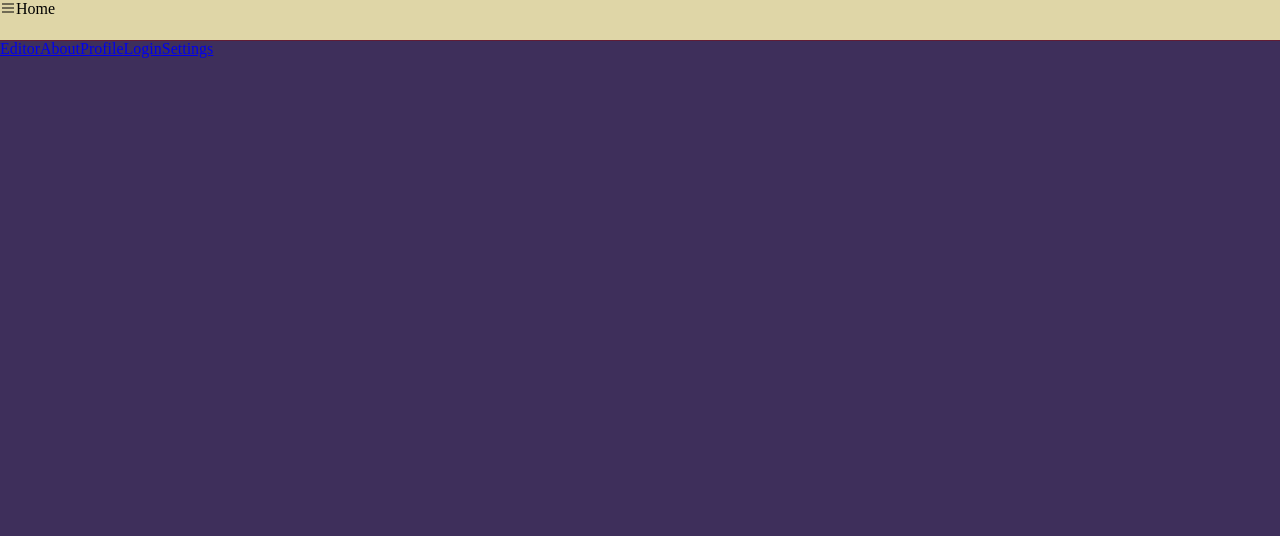
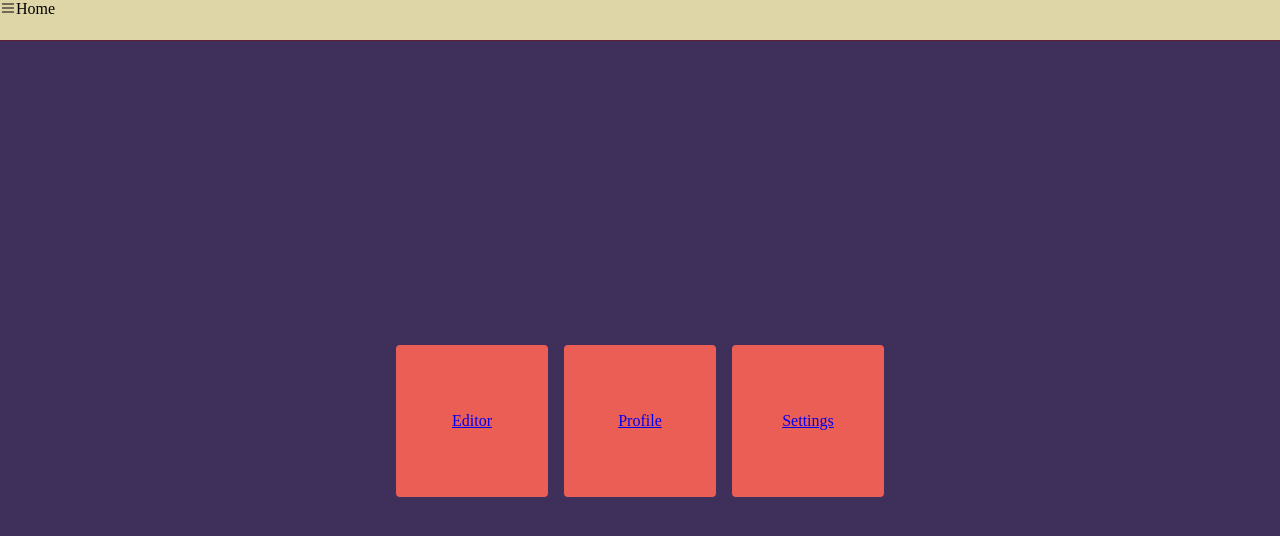
Before and after one commit to DichterDev/spotify, a Vue app in the folder web/: page / in a window 1280 px wide. Shown: the top 536 px of the page. Built offline with nearby package versions, Linux system fonts and the light colour scheme.

Commit message:
feat: basic home page styling

```diff
--- a/web/src/views/HomeView.vue
+++ b/web/src/views/HomeView.vue
@@ -1,19 +1,33 @@
-<script setup lang="ts">
-import { useAuthStore } from '@/stores/auth';
-
-
-const auth = useAuthStore()
-</script>
+<script setup lang="ts"></script>
 
 <template>
   <div class="home-container">
     <RouterLink to="/editor">Editor</RouterLink>
-    <RouterLink to="/about">About</RouterLink>
     <RouterLink to="/profile">Profile</RouterLink>
-    <RouterLink to="/login">Login</RouterLink>
     <RouterLink to="/settings">Settings</RouterLink>
   </div>
-  <div v-show="auth.isLoggedIn">
-    Logged
-  </div>
 </template>
+
+<style lang="css" scoped>
+.home-container {
+  height: 100%;
+  display: flex;
+  justify-content: center;
+  align-items: center;
+  justify-content: center;
+
+  gap: 1em;
+}
+
+.home-container>* {
+  display: flex;
+  flex-direction: column;
+  justify-content: center;
+  align-items: center;
+  height: 20%;
+  aspect-ratio: 1 / 1;
+  border-radius: 0.25em;
+
+  background-color: var(--primary);
+}
+</style>
```
